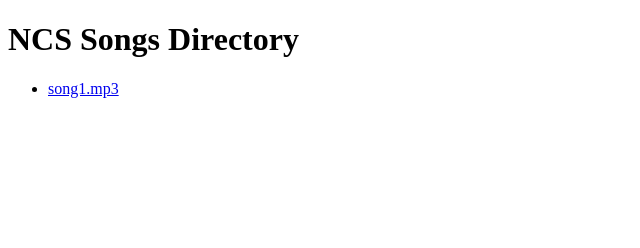
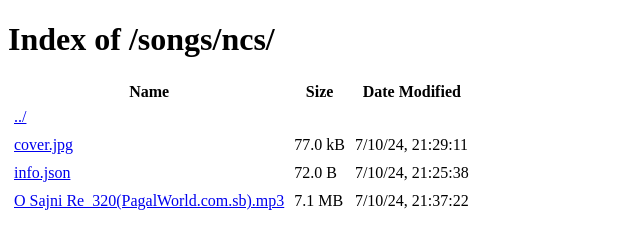
Before and after one commit to vpsingh16/Spotify-Clone, a plain HTML site: page songs/ncs/index.html in a window 1280 px wide. Shown: the whole page, without its empty margins (0-640 px from the left). Drawn offline with Linux system fonts and the light colour scheme.

Commit message:
Update index.html

```diff
--- a/songs/ncs/index.html
+++ b/songs/ncs/index.html
@@ -1,13 +1,47 @@
+
+
 		<!DOCTYPE html>
 		<html>
 			<head>
-    <title>NCS Songs Directory</title>
+				<style>
+					table td {
+						padding:4px;
+					}
+				</style>
+				<title>Index of /songs/ncs/</title>
 			</head>
 			<body>
-    <h1>NCS Songs Directory</h1>
-    <ul>
-        <li><a href="O Sajni Re_320(PagalWorld.com.sb).mp3">song1.mp3</a></li>
-        <!-- Add other files here -->
-    </ul>
+			<h1>Index of /songs/ncs/</h1>
+
+			<table>
+				<th>Name</th><th>Size</th><th>Date Modified</th>
+
+				<tr>
+				<td><a href="../">../</a></td>
+				<td></td>
+				<td></td>
+				</tr>
+
+				<tr>
+				<td><a href="\songs\ncs\cover.jpg">cover.jpg</a></td>
+				<td>77.0 kB</td>
+				<td>7/10/24, 21:29:11</td>
+				</tr>
+
+				<tr>
+				<td><a href="\songs\ncs\info.json">info.json</a></td>
+				<td>72.0 B</td>
+				<td>7/10/24, 21:25:38</td>
+				</tr>
+
+				<tr>
+				<td><a href="\songs\ncs\O Sajni Re_320(PagalWorld.com.sb).mp3">O Sajni Re_320(PagalWorld.com.sb).mp3</a></td>
+				<td>7.1 MB</td>
+				<td>7/10/24, 21:37:22</td>
+				</tr>
+
+			</table>
 			</body>
+
+			<script type="text/javascript" src="/___vscode_livepreview_injected_script"></script>
 		</html>
```
Lines whose indentation alone changed are shown as unchanged.
